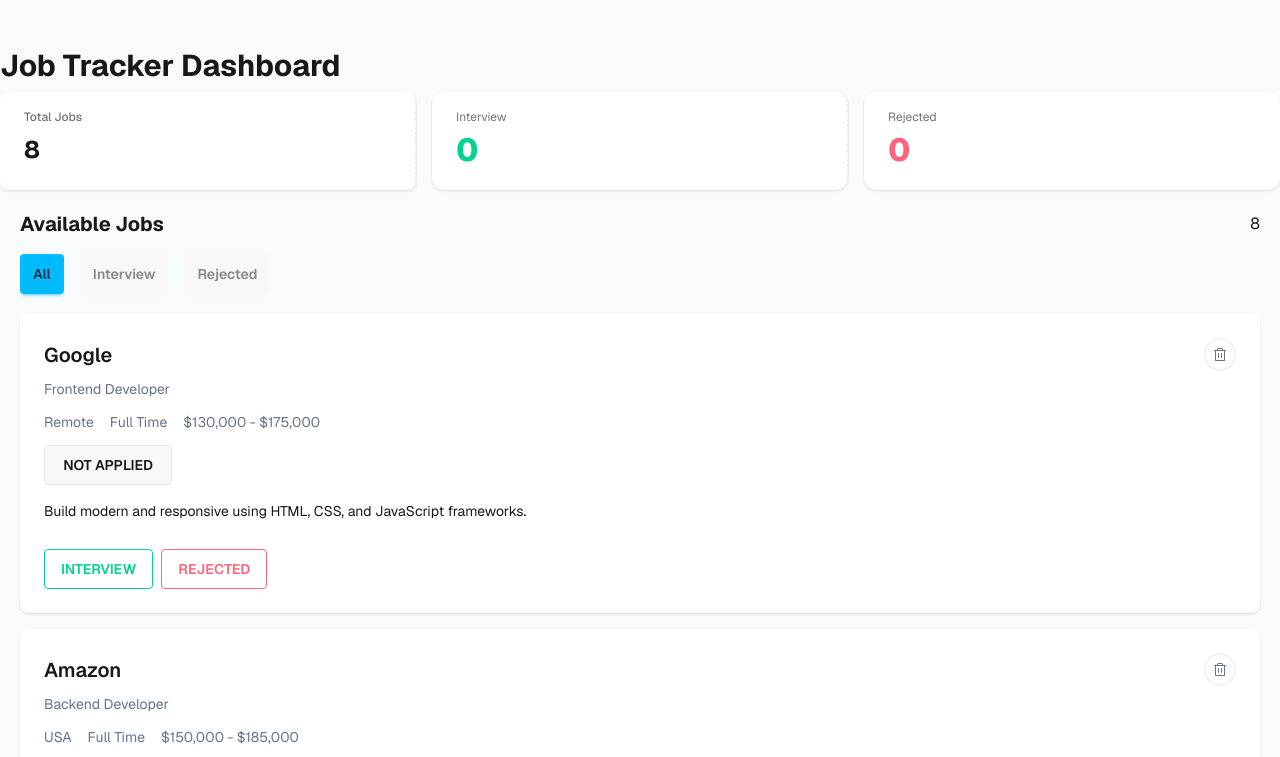
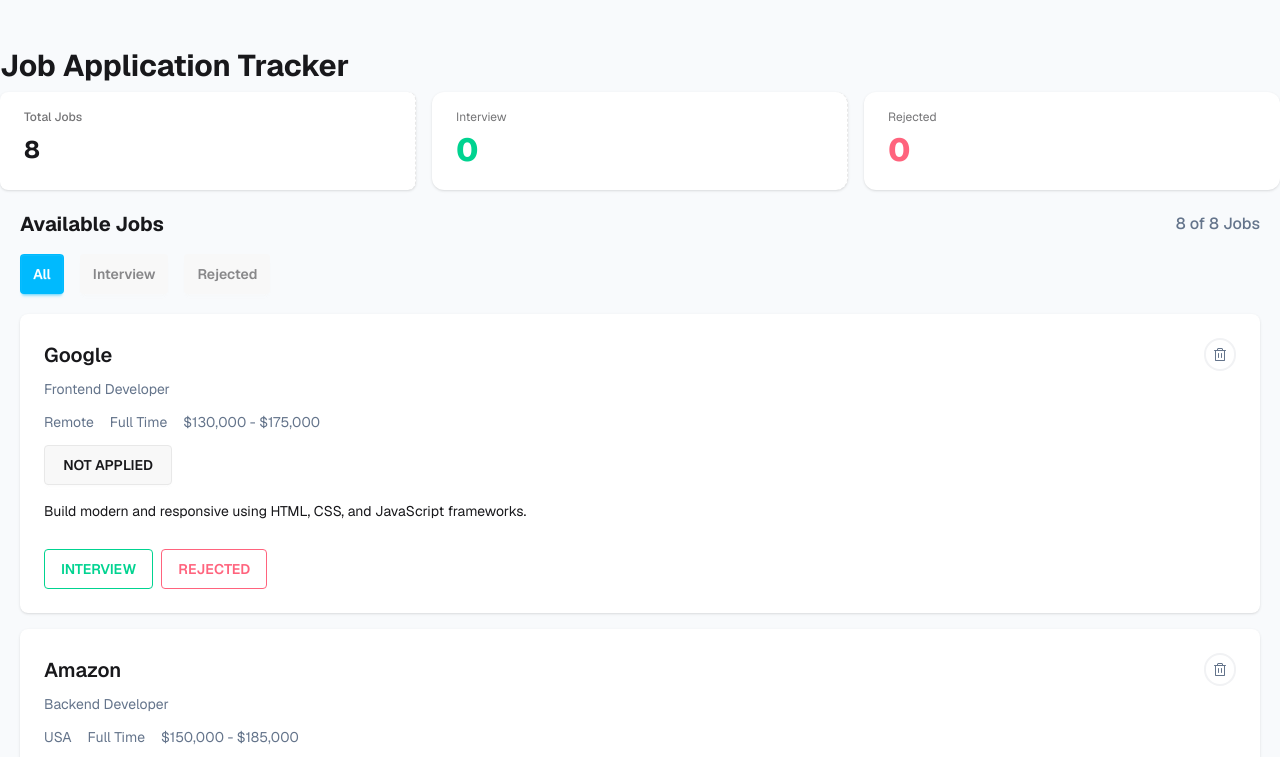
Before and after one commit to RdFaysal/Assignment-PH-Job-Tracker, a plain HTML site: page index.html in a window 1280 px wide. Both pictures are taken after a click on the button "All". Shown: the top 757 px of the page. Drawn offline with nearby package versions, Linux system fonts and the light colour scheme.

Commit message:
js final functionality added

```diff
--- a/index.html
+++ b/index.html
@@ -1,4 +1,3 @@
-
 <!doctype html>
 <html lang="en">
   <head>
@@ -30,17 +29,11 @@
   </head>
 
   <body class="bg-[#F8FAFC]">
-
-
     <header class="container mx-auto pt-12">
-    <h2 class="text-3xl font-bold pb-2">
-      Job Tracker Dashboard
-    </h2>
+      <h2 class="text-3xl font-bold pl-5 md:pl-0 pb-2">Job Application Tracker</h2>
     </header>
 
-
-  <section class="container mx-auto grid md:grid-cols-3 gap-4 " >
-
+    <section class="container mx-auto grid md:grid-cols-3 gap-4 p-5 md:p-0">
       <div class="stat bg-white shadow rounded-lg">
         <p class="stat-title font-medium">Total Jobs</p>
         <p id="totalCount" class="stat-value font-bold text-2xl">0</p>
@@ -55,40 +48,36 @@
         <div class="stat-title">Rejected</div>
         <div id="rejectedCount" class="stat-value text-error">0</div>
       </div>
-
     </section>
 
-
     <section class="p-5">
-
       <div class="container mx-auto flex justify-between items-center mb-4">
         <h2 class="text-xl font-bold">Available Jobs</h2>
-      <span id="tabCount" class=""> 0 Jobs</span>
+        <span id="tabCount" class="text-[#64748B] font-medium"></span>
       </div>
 
-
       <div class="container mx-auto tabs tabs-boxed mb-5 flex gap-4">
-  <button class="tab tab-active btn btn-info" data-tab="all">All</button>
+        <button class="tab tab-active btn btn-info text-white" data-tab="all">All</button>
         <button class="tab btn" data-tab="interview">Interview</button>
         <button class="tab btn" data-tab="rejected">Rejected</button>
       </div>
 
       <!-- Empty box-->
-    <div id="emptyState" class=" bg-white hidden container mx-auto text-center py-10 rounded-lg my-4 shadow">
+      <div
+        id="emptyState"
+        class="bg-white hidden container mx-auto text-center py-10 rounded-lg my-4 shadow"
+      >
         <div class="flex justify-center">
-        <img src="images/jobs.png" alt="">
+          <img src="images/jobs.png" alt="" />
         </div>
         <h3 class="text-lg font-semibold">No Jobs Available</h3>
         <p class="text-gray-500">Check back soon for new job opportunities</p>
       </div>
 
-
-    <div id="jobContainer" class="container mx-auto space-y-4"></div>
-
+      <div id="jobContainer" class="container mx-auto space-y-4 pb-6 md:pb-12"></div>
     </section>
 
     <!-- JS file -->
     <script src="script.js"></script>
-
   </body>
 </html>
--- a/script.js
+++ b/script.js
@@ -66,7 +66,7 @@
     location: "USA",
     type: "Full Time",
     salary: "$160,000 - $185,000",
-    description: "Build, test, and maintain iOS applications using Swift and Objective-C. ",
+    description: "Build, test, and maintain iOS applications using Swift and Objective-C.",
     status: "all",
   },
   {
@@ -81,13 +81,10 @@
   },
 ];
 
-
 let currentTab = "all";
 
 const container = document.getElementById("jobContainer");
 const tabCount = document.getElementById("tabCount");
-
-
 
 function renderJobs() {
 
@@ -97,7 +94,7 @@
     currentTab === "all" ? true : job.status === currentTab
   );
 
-  tabCount.textContent = filtered.length;
+  tabCount.textContent = `${filtered.length} of ${jobs.length} Jobs`;
 
   document.getElementById("emptyState").classList.toggle(
     "hidden",
@@ -119,7 +116,6 @@
           </div>
         </div>
 
-
         <p class="text-[#64748B]">${job.position}</p>
 
         <div class="flex gap-4 py-1">
@@ -127,34 +123,43 @@
           <span class="text-[#64748B]">${job.type}</span>
           <span class="text-[#64748B]">${job.salary}</span>
         </div>
-      <button class="btn w-32"> NOT APPLIED </button>
+
+        <button class="btn w-32 status-btn">NOT APPLIED</button>
 
         <p class="text-sm py-2">${job.description}</p>
 
         <div class="card-actions justify-start mt-3">
-      <button class="btn btn-outline btn-success interview">INTERVIEW</button>
-      <button class="btn btn-outline btn-error rejected">REJECTED</button>
+          <button class="btn btn-outline btn-success interview hover:text-white">INTERVIEW</button>
+          <button class="btn btn-outline btn-error rejected hover:text-white">REJECTED</button>
         </div>
 
       </div>
     `;
 
+    const statusBtn = card.querySelector(".status-btn");
 
+    if (job.status === "interview") {
+      statusBtn.textContent = "INTERVIEW";
+      statusBtn.className = "btn w-32 btn-success text-white";
+    } else if (job.status === "rejected") {
+      statusBtn.textContent = "REJECTED";
+      statusBtn.className = "btn w-32 btn-error text-white";
+    } else {
+      statusBtn.textContent = "NOT APPLIED";
+      statusBtn.className = "btn w-32";
+    }
 
     card.querySelector(".interview").onclick = () => {
       job.status = "interview";
       updateDashboard();
       renderJobs();
-
     };
-
 
     card.querySelector(".rejected").onclick = () => {
       job.status = "rejected";
       updateDashboard();
       renderJobs();
     };
-
 
     card.querySelector(".delete").onclick = () => {
       const index = jobs.findIndex(j => j.id === job.id);
@@ -164,36 +169,31 @@
     };
 
     container.appendChild(card);
-
   });
 
 }
 
-
 function updateDashboard() {
-
   document.getElementById("totalCount").textContent = jobs.length;
-
   document.getElementById("interviewCount").textContent =
     jobs.filter(j => j.status === "interview").length;
-
   document.getElementById("rejectedCount").textContent =
     jobs.filter(j => j.status === "rejected").length;
-
 }
-
 
 document.querySelectorAll(".tab").forEach(tab => {
   tab.onclick = () => {
+
     document.querySelectorAll(".tab").forEach(t => {
-      t.classList.remove("tab-active", "btn-info");
+      t.classList.remove("tab-active", "btn-info", "text-white");
     });
-    tab.classList.add("tab-active", "btn-info");
+
+    tab.classList.add("tab-active", "btn-info", "text-white");
+
     currentTab = tab.dataset.tab;
     renderJobs();
   };
 });
 
-
 updateDashboard();
 renderJobs();
```
Lines whose indentation alone changed are shown as unchanged.
